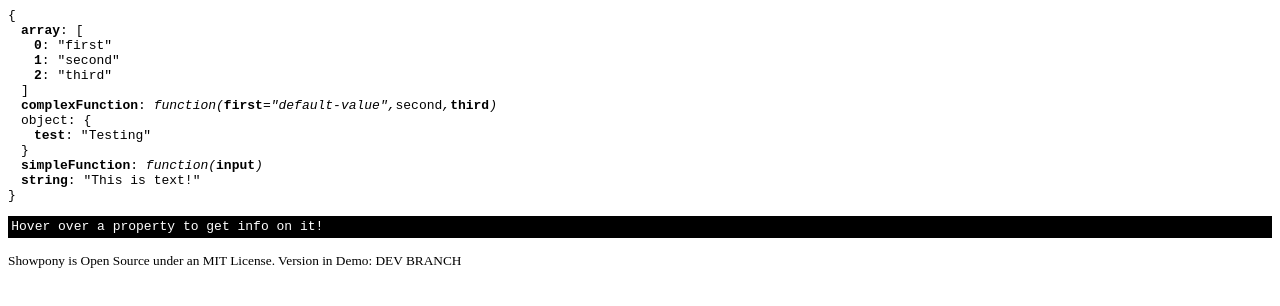
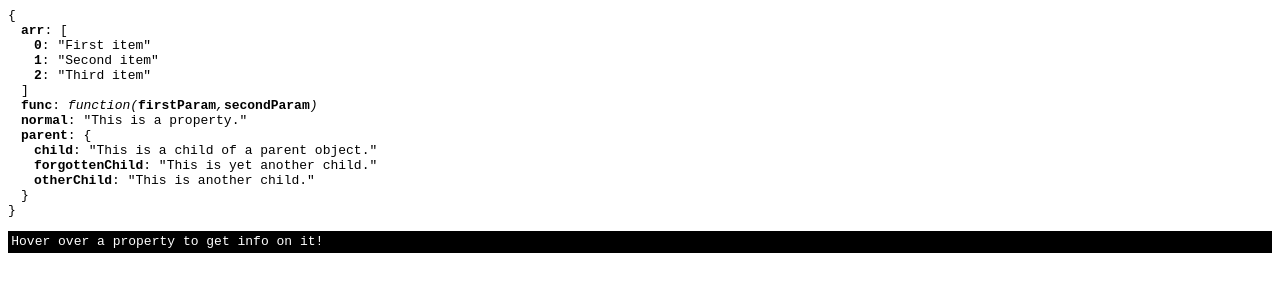
Before and after one commit to joshpowlison/objprint, a plain HTML site: page index.html in a window 1280 px wide. Drawn offline with Linux system fonts and the light colour scheme.

Commit message:
Update object to match Readme, and to make it generally more clear

```diff
--- a/index.html
+++ b/index.html
@@ -9,41 +9,43 @@
 </head>
 <body>
 	<main>
-		<div id="code"></div>
-		<p id="propertyExplanation"></p>
-		<div id="placeholder"></div>
+		<div id="object"></div>
+		<p id="explanation"></p>
 		<script>
 			var printer=new ObjPrint({
-				window:document.getElementById("code"),
-				explanationWindow:document.getElementById("propertyExplanation"),
-				properties:{
-					'array':'Arrays will list the place in the array!'
-					,'string':'A collection of characters.'
-					,'function':'F'
-					,'simpleFunction':'This function just has 1 input value.'
-					,'simpleFunction(input)':'What goes in to the function.'
-					,'complexFunction':'This function has multiple input values.'
-					,'complexFunction(first)':'The function\'s first value.'
-					//,'complexFunction(second)':'The function\'s second value.'
-					,'complexFunction(third)':'The function\'s third value.'
-					//,'object':'Description'
-					,'object.test':'Description'
-					,'array.#':'An element in an array.'
-				}
+				window:document.getElementById("object"), // The element the object will be printed into
+				explanationWindow:document.getElementById("explanation"), // The element the explanation will be printed into
+				properties:{ // A list of explanations for various properties
+				'normal':'This will display for a property called normal.'
+				,'parent':'This will display for a property called parent.'
+				,'parent.child':'This will display for property child of object parent.'
+				,'parent.*':'This will display for all children of object parent. * is a wildcard for any value.'
+				,'arr':'This will display for a property called arr.'
+				,'arr.#':'This will display for all instances in an array called arr. # is a wildcard for any array index.'
+				,'func':'This will display for a property called func.'
+				,'func(firstParam)':'This will display for the parameter called firstParam for a function called func.'
+				,'func(secondParam)':'This will display for the parameter called secondParam for a function called func.'
+				},
+				unsetAction:'default' // Can be 'default' or 'hide'. If 'hide', any property without information to call on will be hidden.
 			});
 
-			printer.print({
-				'array':['first','second','third']
-				,'string':'This is text!'
-				,'simpleFunction':function(input){console.log('test')}
-				,'complexFunction':function(first="default-value",second,third){}
-				,'object':{
-					'test':'Testing'
-				}
+			var objToPass={
+				normal:'This is a property.',
+				parent:{
+					'child':'This is a child of a parent object.',
+					'otherChild':'This is another child.',
+					'forgottenChild':'This is yet another child.'
+				},
+				arr:[
+					'First item',
+					'Second item',
+					'Third item'
+				],
+				func:function(firstParam,secondParam){}
+			};
 
-			});
+			printer.print(objToPass);
 		</script>
-		<small>Showpony is Open Source under an MIT License. Version in Demo: DEV BRANCH</small>
 	</main>
 </body>
 </html>
```
